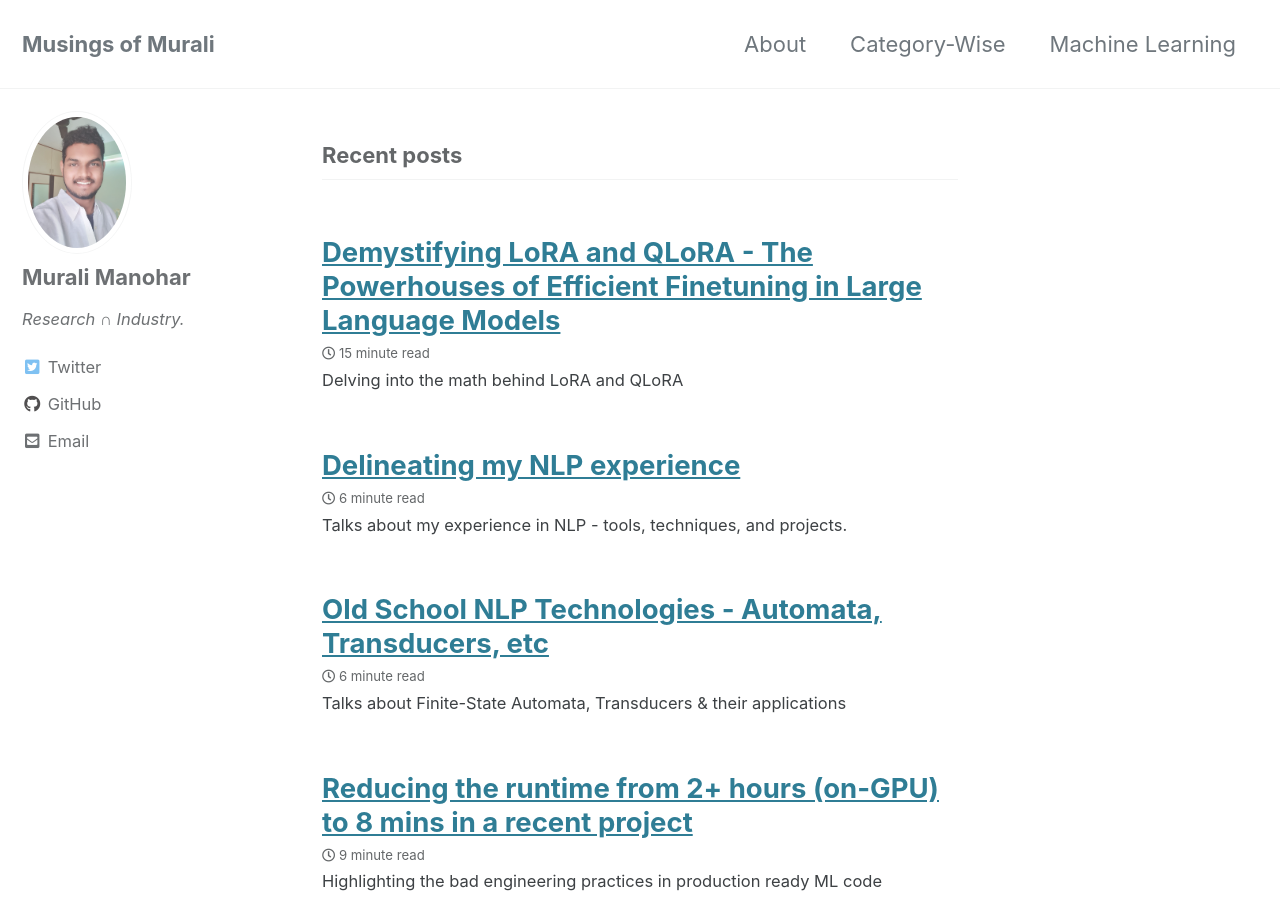
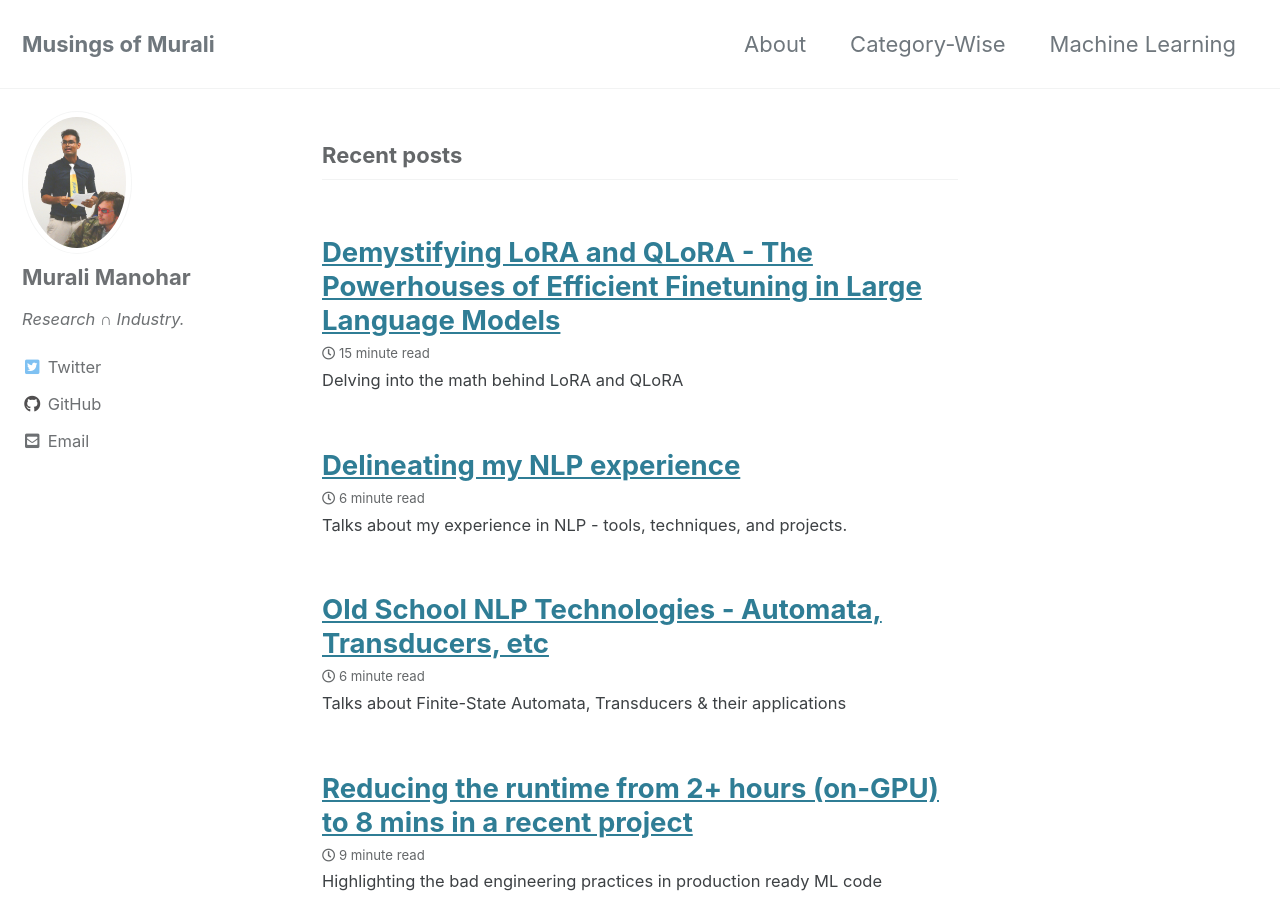
Before and after one commit to gitlost-murali/blogs, a Jekyll site: the page built from index.html, in a window 1280 px wide and 900 px high. Built offline with Jekyll 4.4.1, drawn with Linux system fonts in a browser that asks for light colours; cached includes are drawn as plain includes; the list of posts is cut into pages by our own code.

Commit message:
qlora images and profile image

```diff
--- a/_config.yml
+++ b/_config.yml
@@ -82,7 +82,7 @@
 # Site Author
 author:
   name             : "Murali Manohar"
-  avatar           : "/assets/images/displaypic.jpeg" # path of avatar image, e.g. "/assets/images/bio-photo.jpg"
+  avatar           : "/assets/images/profile.jpg" # path of avatar image, e.g. "/assets/images/bio-photo.jpg"
   bio              : "*Research ∩ Industry.*"
   location         :
   email            : "kmanoharmurali@gmail.com"
```
